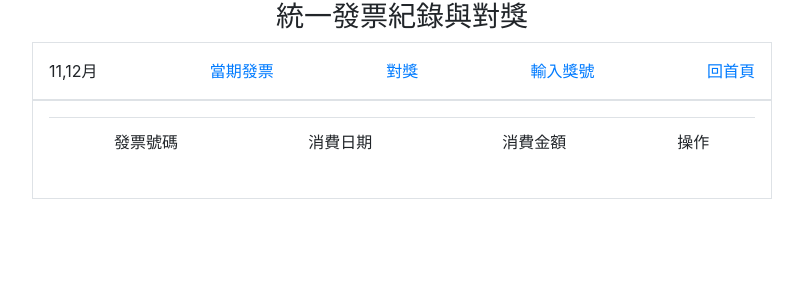
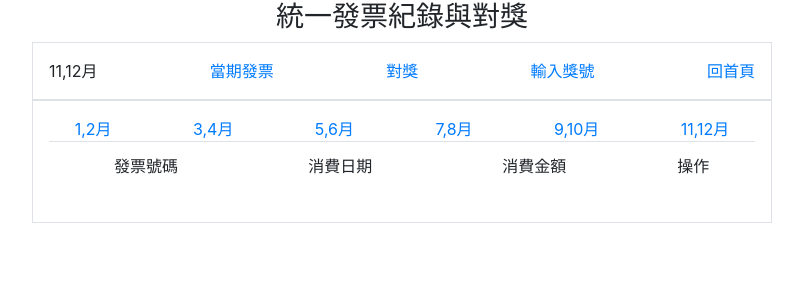
Before and after one commit to wdaweb/invoice-ZHE-JIA, a PHP site: page /?do=invoice_list in a window 1280 px wide. Shown: the top 300 px of the page, without its empty margins (238-1041 px from the left). Run offline with PHP 8.4, Linux system fonts and the light colour scheme; data that the repository does not hold is empty.

Commit message:
新增對獎按鈕，可以導入到對獎頁面，並且撈出對獎資料

```diff
--- a/index.php
+++ b/index.php
@@ -51,7 +51,7 @@
         </div>
     </div>
 
-    <div class="col-8 d-flex p-3 mx-auto border">
+    <div class="col-8 d-flex p-3 mx-auto border" style="flex-direction: column">
     <?php
         //判斷上方a href的GET值 抓檔案顯示在index.php裡
         if(isset($_GET['do'])){
--- a/invoice_list.php
+++ b/invoice_list.php
@@ -9,6 +9,14 @@
 
 
 ?>
+<div class="row justify-content-around" sytle="padding-0">
+    <li style="list-style-type:none"><a href="">1,2月</a></li>
+    <li style="list-style-type:none"><a href="">3,4月</a> </li>
+    <li style="list-style-type:none"><a href="">5,6月</a> </li>
+    <li style="list-style-type:none"><a href="">7,8月</a> </li>
+    <li style="list-style-type:none"><a href="">9,10月</a> </li>
+    <li style="list-style-type:none"><a href="">11,12月</a></li>
+</div>
 <table class="table text-center">
      <tr>
         <td>發票號碼</td>
@@ -35,6 +43,9 @@
             <button class="btn btn-sm btn-danger">
                 <a  class ="text-white" href="?do=del_invoice&id=<?=$row['id'];?>">刪除</a>
             </button>
+            <button class="btn btn-sm btn-success">
+                <a  class ="text-white" href="?do=award&id=<?=$row['id'];?>">對獎</a>
+            </button>
         </td>
 
      </tr>
```
Also changed, not shown: award.php (+30 -12 lines), award_numbers.php (+8 -0 lines).
